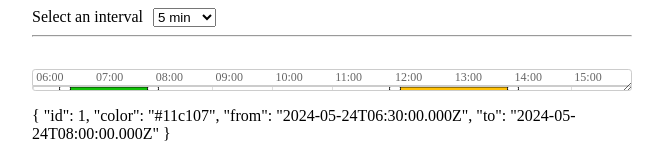
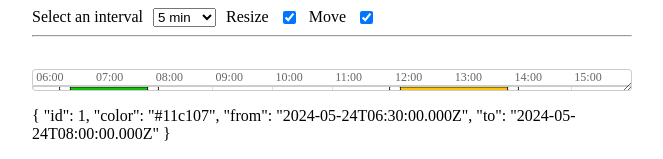
Before and after one commit to Kowiste/timeline-schedule, a Vue app: page / in a window 1280 px wide. Shown: the top 159 px of the page, without its empty margins (8-671 px from the left). Built offline with nearby package versions, Linux system fonts and the light colour scheme.

Commit message:
add allow resize move

```diff
--- a/src/App.vue
+++ b/src/App.vue
@@ -11,6 +11,10 @@
           {{ option.text }}
         </option>
       </select>
+      <label>Resize</label>
+      <input type="checkbox" v-model="allowResize" />
+      <label>Move</label>
+      <input type="checkbox" v-model="allowMove" />
     </div>
 
     <hr style="margin-bottom: 2rem" />
@@ -20,6 +24,8 @@
         :from="new Date('2024-05-24T06:00:00')"
         :to="new Date('2024-05-24T16:00:00')"
         :step="stepSelected"
+        :resize="allowResize"
+        :move="allowMove"
       >
         <template #header="{ date }">
           {{ date.hour }}
@@ -29,7 +35,7 @@
         </template>
       </TimeScheduler>
     </div>
-    <div  v-for="event in events" style="margin-top: 1rem;">{{ event }}</div>
+    <div v-for="event in events" style="margin-top: 1rem">{{ event }}</div>
   </div>
 </template>
 <script setup lang="ts">
@@ -51,6 +57,8 @@ const events = ref([
   },
 ] as IPosition[])
 let stepSelected = ref(5)
+let allowResize = ref(true)
+let allowMove = ref(true)
 const timeOptions = [
   { value: 5, text: '5 min' },
   { value: 15, text: '15 min' },
@@ -66,6 +74,6 @@ const timeOptions = [
 }
 .row {
   resize: vertical;
-  overflow:hidden; /* something other than visible */
+  overflow: hidden; /* something other than visible */
 }
 </style>
--- a/src/components/TimeScheduler.vue
+++ b/src/components/TimeScheduler.vue
@@ -26,10 +26,12 @@
         @dragend="dragEnd"
       >
         <div
+          v-if="resize"
           class="circle-left"
           @click="resizeStart(box, EDirection.Left)"
         ></div>
         <div
+          v-if="resize"
           class="circle-right"
           @click="resizeStart(box, EDirection.Right)"
         ></div>
@@ -66,6 +68,14 @@ const props = defineProps({
   to: {
     type: Date,
     default: new Date('1990-10-20T00:00:00'),
+  },
+  resize: {
+    type: Boolean,
+    default: true,
+  },
+  move: {
+    type: Boolean,
+    default: true,
   },
 })
 const millInHour = 60 * 60 * 1000
@@ -104,6 +114,7 @@ function calculateDuration(from: Date, to: Date): number {
 }
 
 function dragStart(event: DragEvent, box: IPosition) {
+  if (!props.move) return
   const target = event.target as HTMLElement
   const boxRect = target.getBoundingClientRect()
   dragOffset.value = event.clientX - boxRect.left
```
